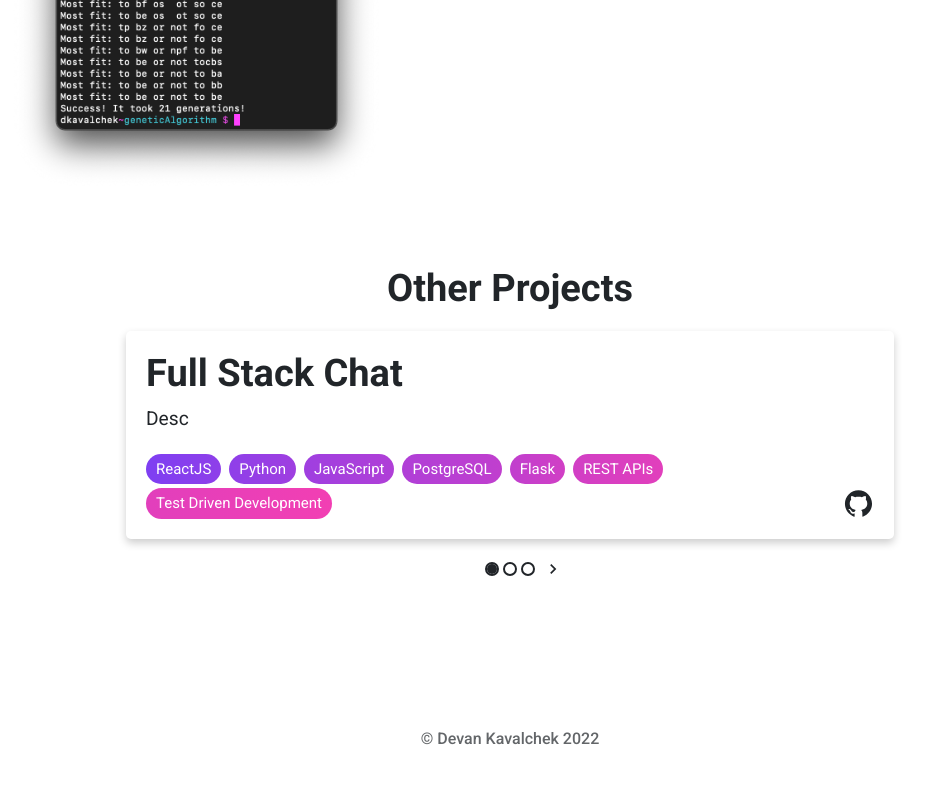
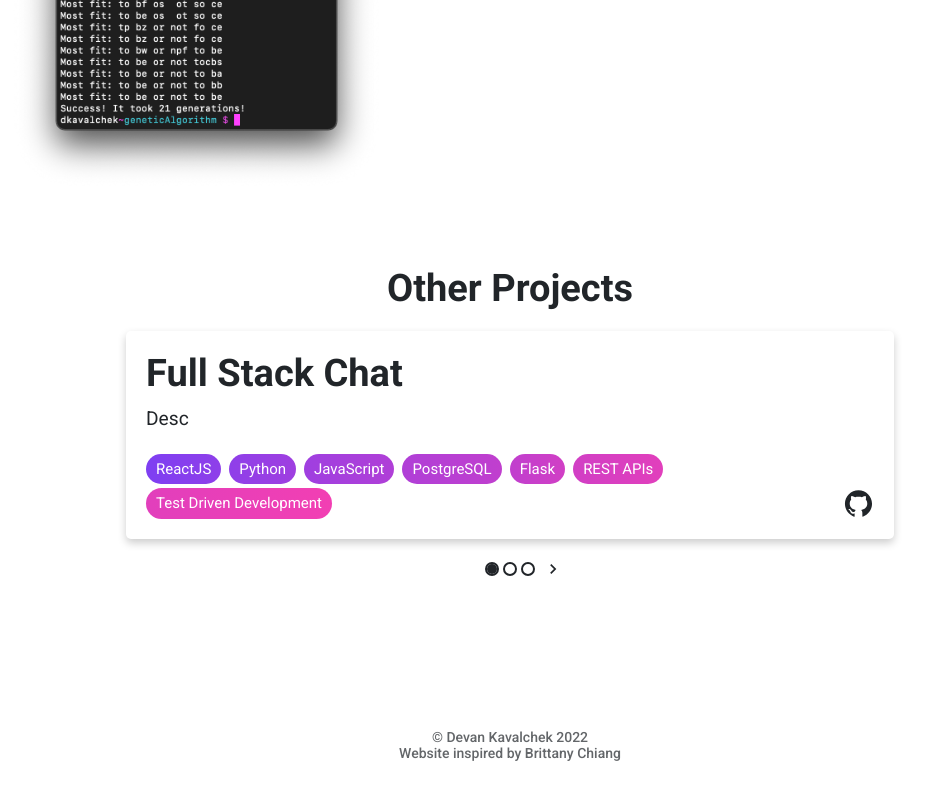
Before and after one commit to devkav/personalWebsite, a React (Create React App) app: page / in a window 1280 px wide. Shown: the part 3641-4441 px from the top of the page, without its empty margins (130-1058 px from the left). Built offline with nearby package versions, Linux system fonts and the light colour scheme.

Commit message:
updated footer

```diff
--- a/src/components/Footer.jsx
+++ b/src/components/Footer.jsx
@@ -4,7 +4,11 @@ class Footer extends Component {
     render() {
         return (
             <div className="footer">
-                <h5>&#169; Devan Kavalchek 2022</h5>
+                <h5>&#169; Devan Kavalchek 2022 <br /> Website inspired by <a
+                    href="https://brittanychiang.com" target="_blank">
+                    Brittany Chiang
+                </a>
+                </h5>
             </div>
         );
     }
--- a/src/style/App.css
+++ b/src/style/App.css
@@ -28,9 +28,15 @@
 
 .footer {
     margin-top: 150px;
-    margin-bottom: 50px;
+    margin-bottom: 40px;
     text-align: center;
     color: rgba(33, 37, 41, 0.7);
+}
+
+.footer a, .footer a:visited {
+    color: rgba(33, 37, 41, 0.7);
+    text-decoration: none;
+    transition: color .3s;
 }
 
 .chip {
@@ -80,4 +86,8 @@
     .linkbar-icon:hover {
         cursor: pointer;
     }
+
+    .footer a:hover {
+        color: rgba(33, 37, 41, 0.5);
+    }
 }
--- a/src/style/index.css
+++ b/src/style/index.css
@@ -33,7 +33,7 @@ h4 {
 }
 
 h5 {
-  font-size: 1rem !important;
+  font-size: 14px !important;
   font-weight: 500 !important;
 }
 
```
